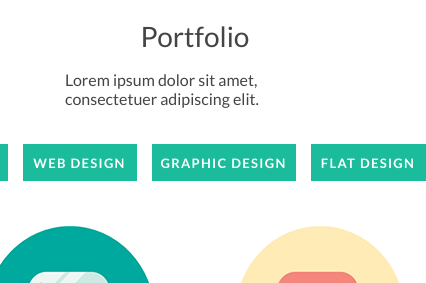
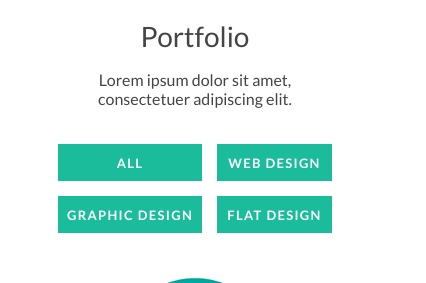
Before and after one commit to rejth/bla-landing, a React (Create React App) app: page / in a window 390 px wide. Shown: the part 132-415 px from the top of the page, 426 px wide, since content can reach past the window. Built offline with nearby package versions, Linux system fonts and the light colour scheme.

Commit message:
some fix

```diff
--- a/src/components/About/About.scss
+++ b/src/components/About/About.scss
@@ -29,6 +29,7 @@ $primary-font-color: #444444;
     margin-top: 18px;
     font-size: 14px;
     font-weight: 400;
+    text-align: center;
     font-style: normal;
     letter-spacing: normal;
     line-height: normal;
--- a/src/components/Contact/Contact.scss
+++ b/src/components/Contact/Contact.scss
@@ -25,6 +25,7 @@ $message-border-color: #bec3c7;
     margin-top: 18px;
     font-size: 14px;
     font-weight: 400;
+    text-align: center;
     font-style: normal;
     letter-spacing: normal;
     line-height: normal;
--- a/src/components/Portfolio/Portfolio.scss
+++ b/src/components/Portfolio/Portfolio.scss
@@ -23,6 +23,7 @@ $primary-font-color: #444444;
     font-size: 16px;
     font-weight: 400;
     font-style: normal;
+    text-align: center;
     letter-spacing: normal;
     line-height: normal;
     color: $primary-font-color;
@@ -112,3 +113,22 @@ $primary-font-color: #444444;
     }
   }
 }
+
+@media (max-width: 520px) {
+  .portfolio {
+    &__items-wrapper {
+      grid-template-columns: repeat(1, 1fr);
+      column-gap: 0;
+      row-gap: 34px;
+    }
+    &__btn-wrapper {
+      display: grid;
+      grid-template-columns: repeat(2, 1fr);
+      column-gap: 15px;
+      row-gap: 15px;
+    }
+    &__button + &__button {
+      margin-left: 0;
+    }
+  }
+}
```
